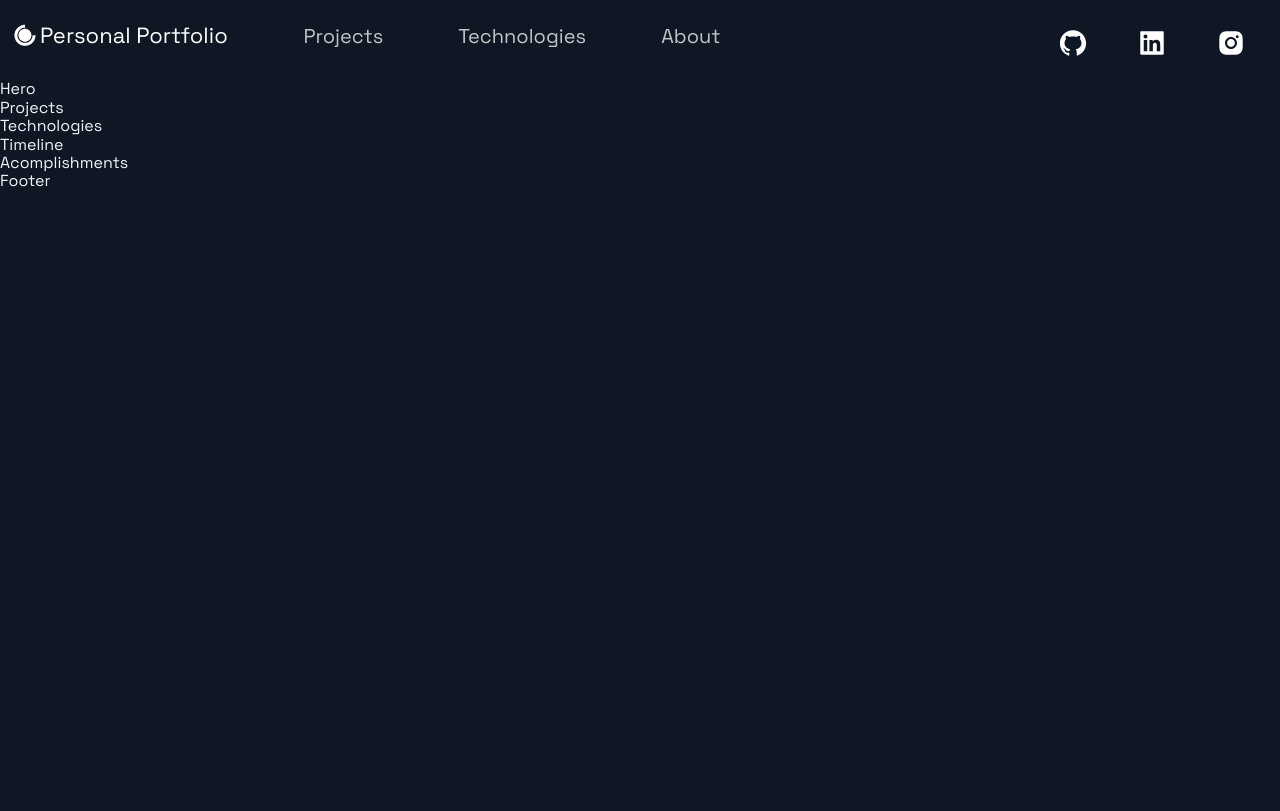
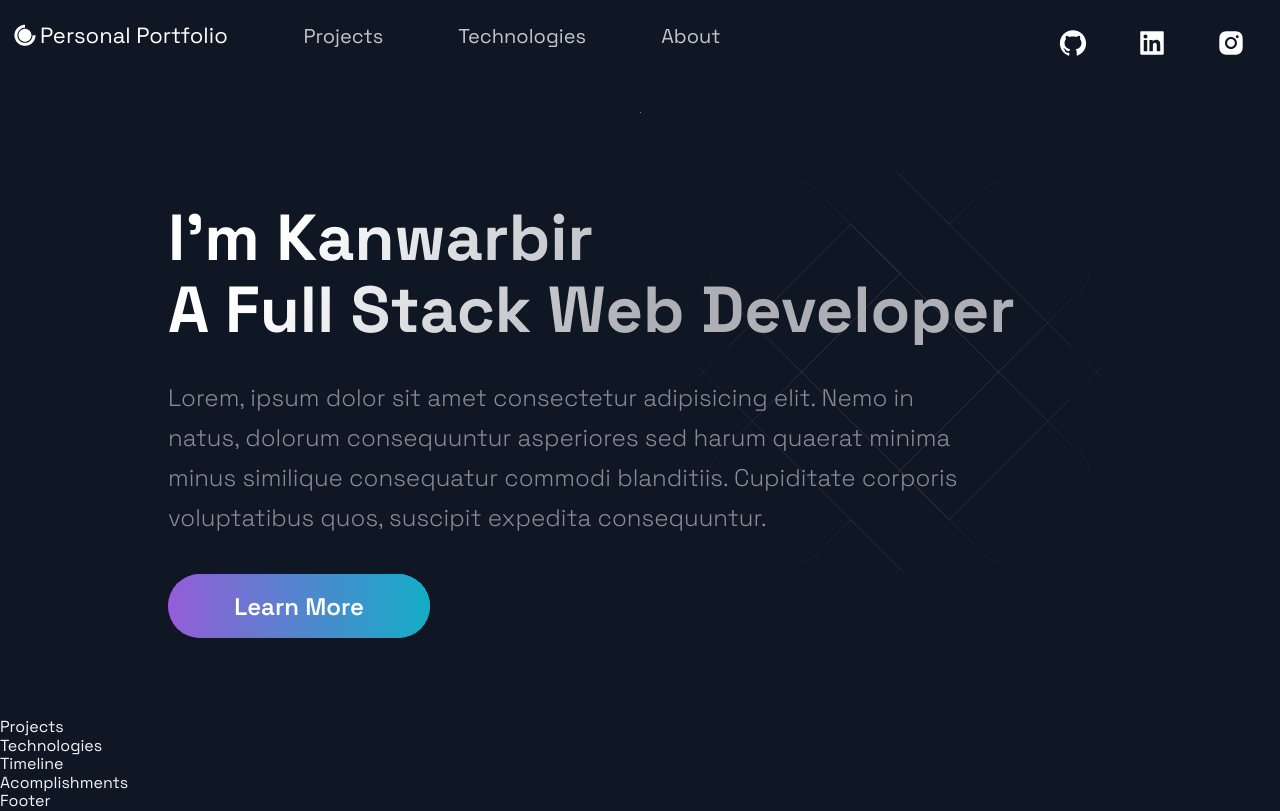
Before and after one commit to Kanwarbir02/portfolio, a Next.js app: page / in a window 1280 px wide. Built offline with nearby package versions, Linux system fonts and the light colour scheme.

Commit message:
Hero Section and Animation

```diff
--- a/src/components/Hero/Hero.js
+++ b/src/components/Hero/Hero.js
@@ -5,9 +5,21 @@ import Button from '../../styles/GlobalComponents/Button';
 import { LeftSection } from './HeroStyles';
 
 const Hero = (props) => (
-  <div>
-    Hero
-  </div>
+  <Section row nonpadding>
+    <LeftSection>
+
+      <SectionTitle main center>
+        I'm Kanwarbir <br />
+        A Full Stack Web Developer
+      </SectionTitle>
+
+      <SectionText>
+        Lorem, ipsum dolor sit amet consectetur adipisicing elit. Nemo in natus, dolorum consequuntur asperiores sed harum quaerat minima minus similique consequatur commodi blanditiis. Cupiditate corporis voluptatibus quos, suscipit expedita consequuntur.
+      </SectionText>
+
+      <Button onClick={() => window.location="/"}>Learn More</Button>
+    </LeftSection>
+  </Section>
 );
 
 export default Hero;
--- a/src/pages/index.js
+++ b/src/pages/index.js
@@ -10,10 +10,10 @@ import { Section } from '../styles/GlobalComponents';
 const Home = () => {
   return (
     <Layout>
-      {/* <Section grid> */}
+      <Section grid>
         <Hero />
-        {/* <BgAnimation /> */}
-      {/* </Section> */}
+        <BgAnimation />
+      </Section>
       <Projects />
       <Technologies />
       <Timeline />
```
